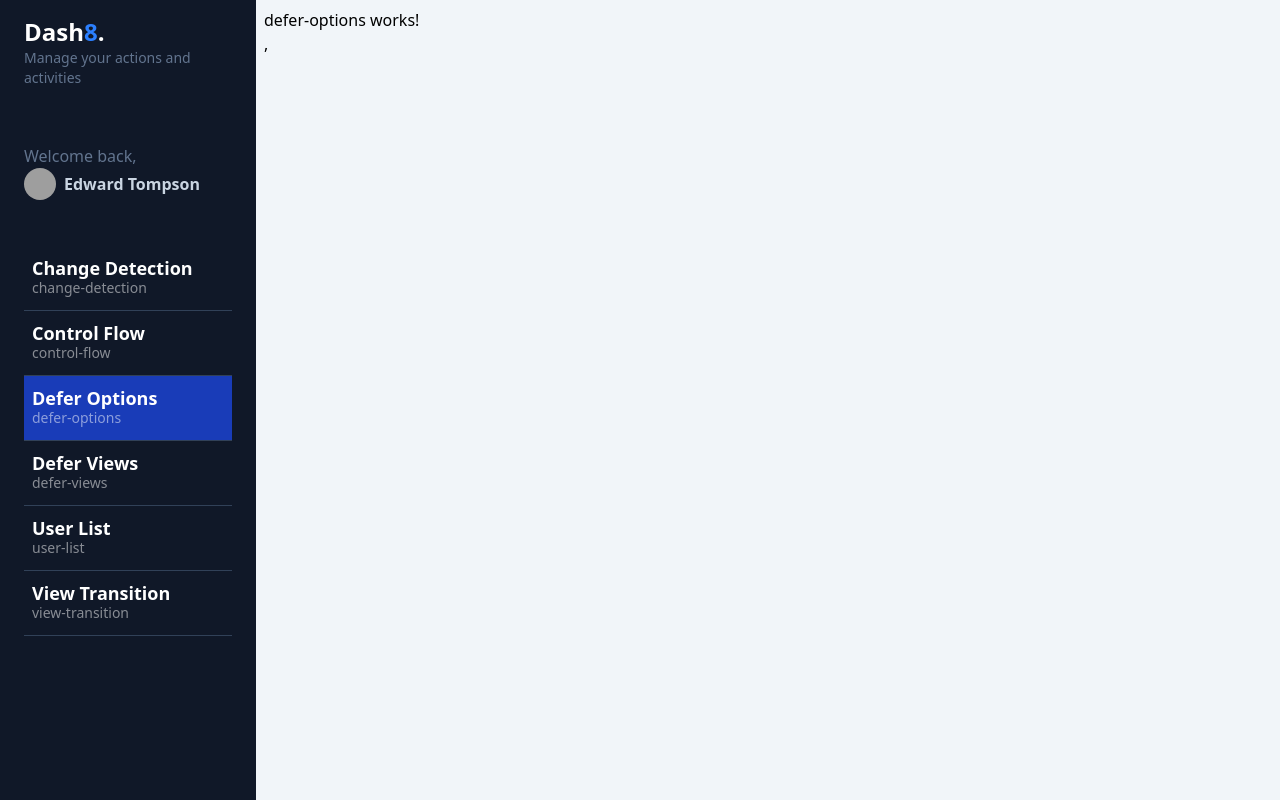
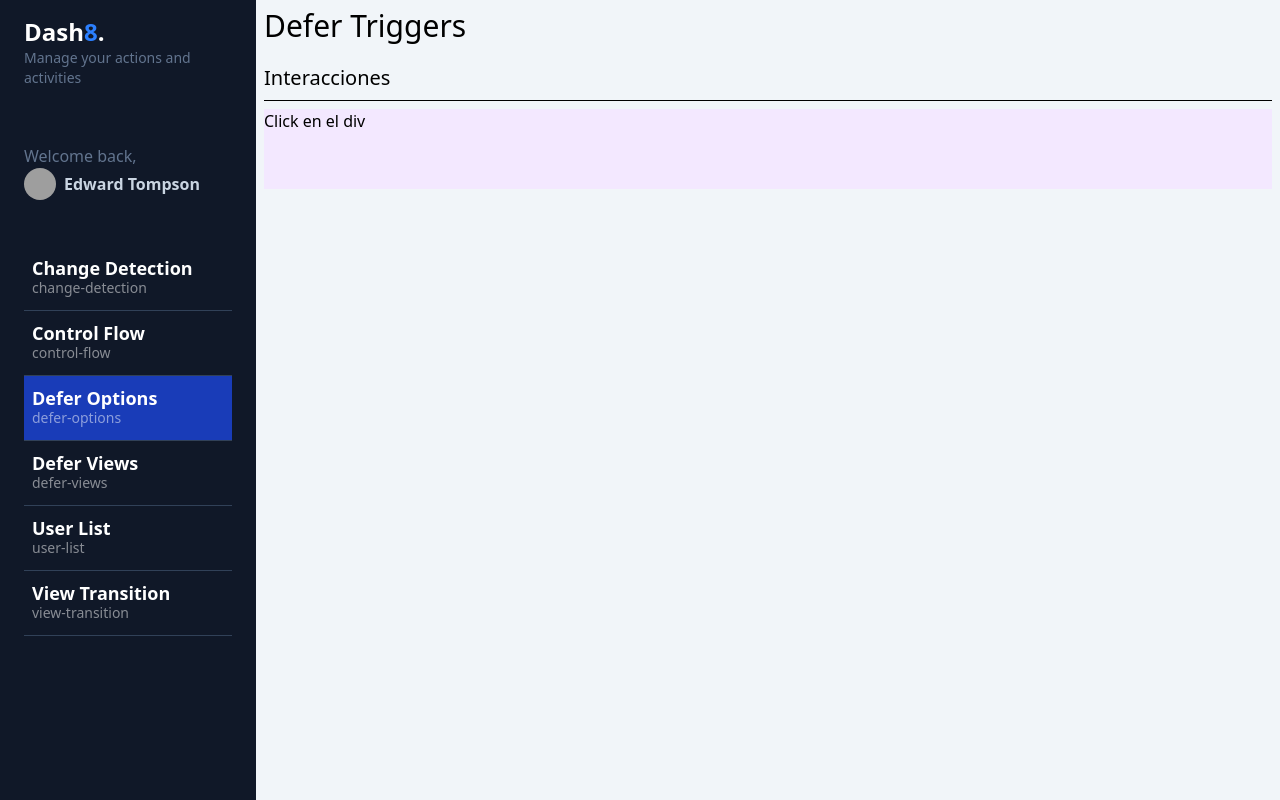
Before and after one commit to GenerationMilton/My-dashboard-angular-features, an Angular app: page /dashboard/defer-options in a window 1280 px wide. Built offline with nearby package versions, Linux system fonts and the light colour scheme; grey boxes are pictures that could not be loaded.

Commit message:
ChangeDetection - Defer Triggers interactions

```diff
--- a/src/app/dashboard/pages/defer-options/defer-options.component.html
+++ b/src/app/dashboard/pages/defer-options/defer-options.component.html
@@ -1 +1,20 @@
-<p>defer-options works!</p>,
+<app-title title="Defer Triggers" />
+
+<section>
+    <h1 class="text-xl">Interacciones</h1>
+    <hr class="my-2">
+
+    @defer ( on interaction) {
+         <app-heavy-loaders-fast cssClass="bg-blue-500 h-20" >
+        <span>On Interaction</span>
+        </app-heavy-loaders-fast>
+    } @placeholder {
+        <div class="w-full h-20 bg-purple-100">
+            Click en el div
+        </div>
+    }
+
+
+
+
+</section>
--- a/src/app/dashboard/pages/defer-options/defer-options.component.ts
+++ b/src/app/dashboard/pages/defer-options/defer-options.component.ts
@@ -1,8 +1,11 @@
+import { CommonModule } from '@angular/common';
 import { ChangeDetectionStrategy, Component } from '@angular/core';
+import { HeavyLoadersFastComponent } from '@shared/heavy-loaders/heavy-loaders-fast.component';
+import { TitleComponent } from '@shared/title/title.component';
 
 @Component({
   selector: 'app-defer-options',
-  imports: [],
+  imports: [CommonModule, HeavyLoadersFastComponent, TitleComponent],
   templateUrl: './defer-options.component.html',
   changeDetection: ChangeDetectionStrategy.OnPush,
 })
--- a/src/app/shared/heavy-loaders/heavy-loaders-fast.component.ts
+++ b/src/app/shared/heavy-loaders/heavy-loaders-fast.component.ts
@@ -1,12 +1,22 @@
-import { Component } from '@angular/core';
+import { CommonModule } from '@angular/common';
+import { Component, Input } from '@angular/core';
 
 @Component({
   selector: 'app-heavy-loaders-fast',
-  imports: [],
+  imports: [CommonModule],
   template: `
-  <h1>Hola Mundo</h1>
+  <section [ngClass]="['w-full', cssClass ]">
+    <ng-content />
+
+  </section>
   `
 })
 export class HeavyLoadersFastComponent {
 
+  @Input({ required: true}) cssClass!: string;
+
+  constructor(){
+    console.log('HeavyLoader Fast creado');
+  }
+
  }
```
